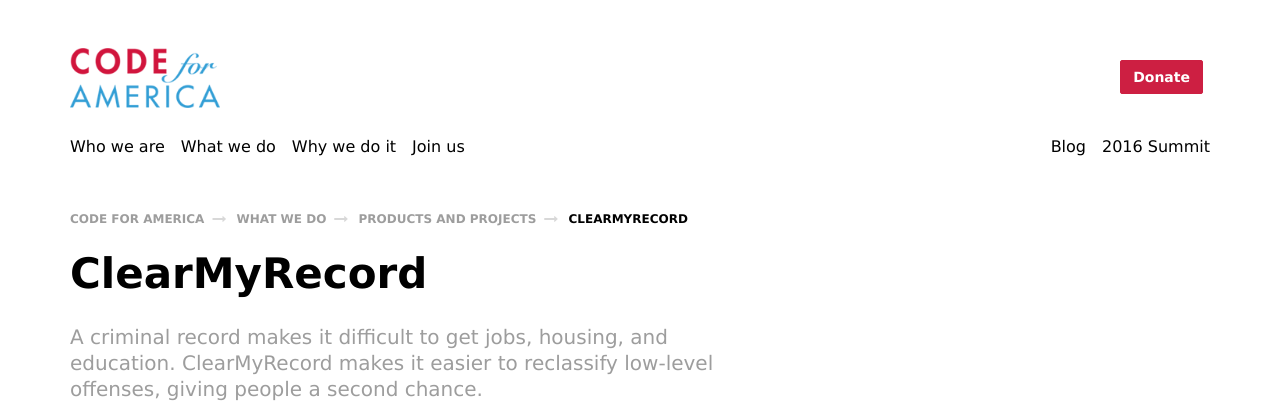
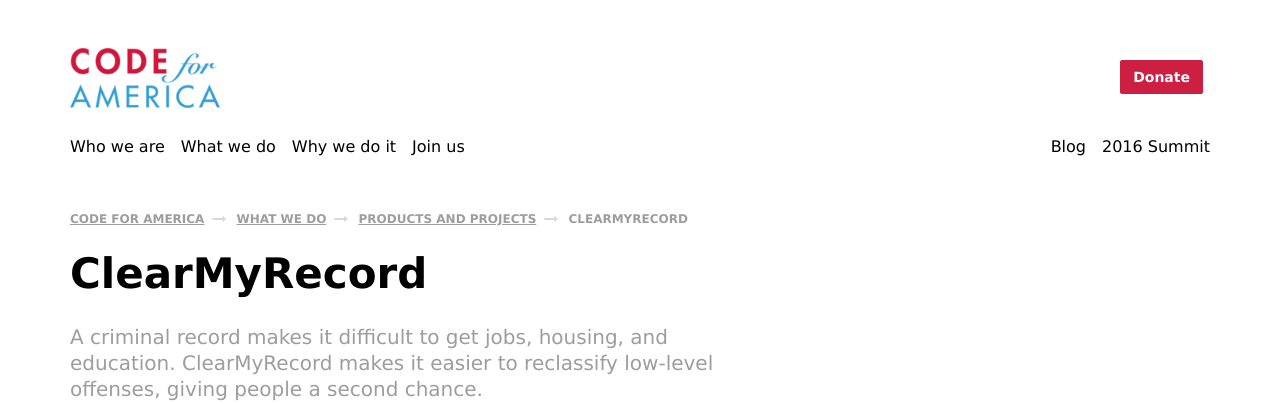
Before and after one commit to codeforamerica/style-guide, a Jekyll site: the page built from _templates/content.html, in a window 1280 px wide. Shown: the top 404 px of the page. Built offline with Jekyll 4.4.1, drawn with Linux system fonts in a browser that asks for light colours; nearby versions of some CDN libraries.

Commit message:
Update breadcrumb style and make active menu items bold

```diff
--- a/_sass/molecules/_breadcrumbs.scss
+++ b/_sass/molecules/_breadcrumbs.scss
@@ -10,9 +10,9 @@
   display: inline-block;
   margin-right: .375rem; //6px
   margin-bottom: .375rem; //6px
-  color: $color-black;
+  color: $color-gray;
   a {
-    text-decoration: none;
+    text-decoration: underline;
     color: $color-gray;
     &:hover {
       text-decoration: underline;
--- a/_sass/molecules/_menu.scss
+++ b/_sass/molecules/_menu.scss
@@ -32,6 +32,10 @@
       margin-right: 0;
     }
   }
+  .active-menu-item {
+    color: $color-red;
+    font-weight: 600;
+  }
 }
 
 .medium-menu {
```
